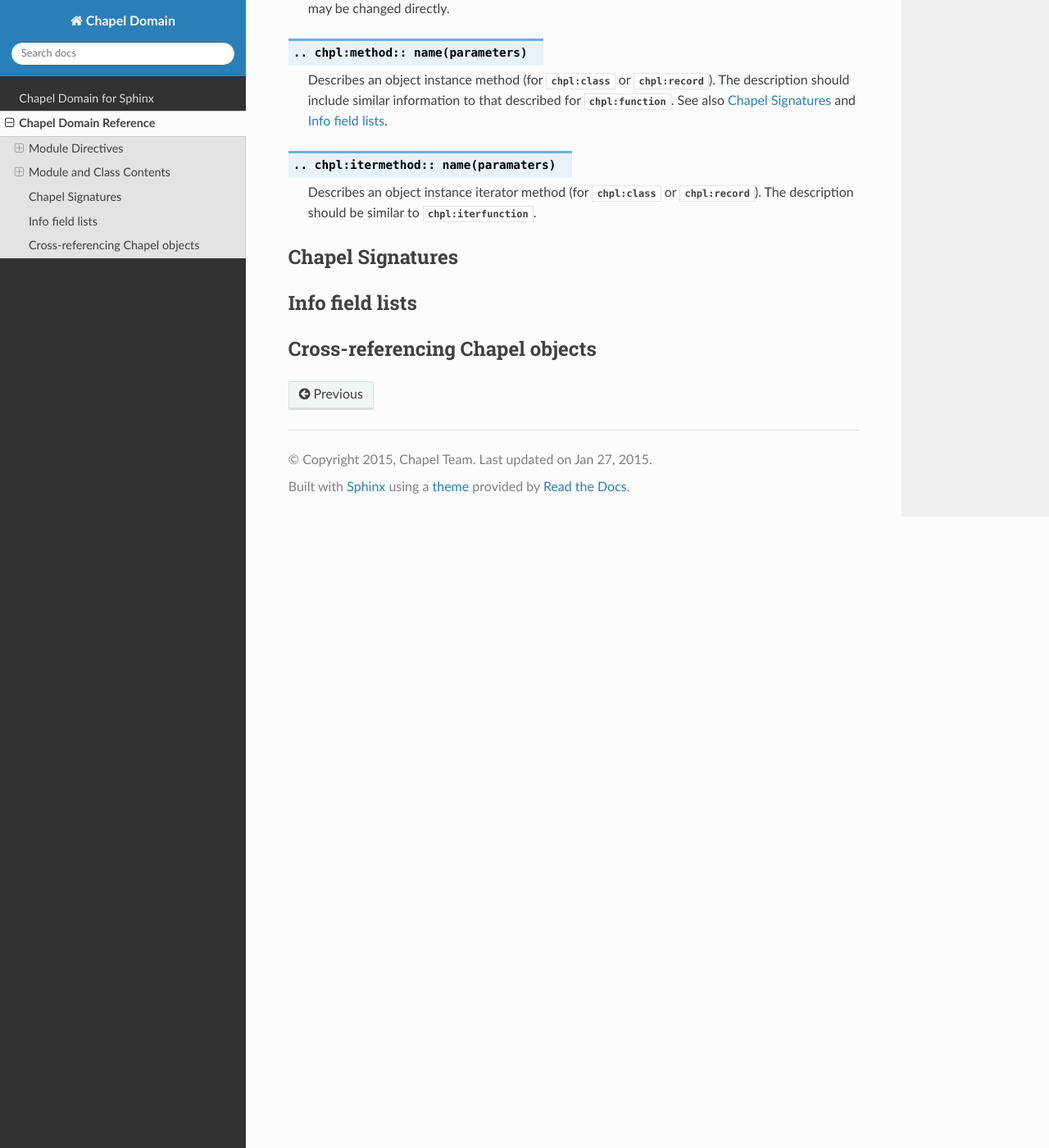
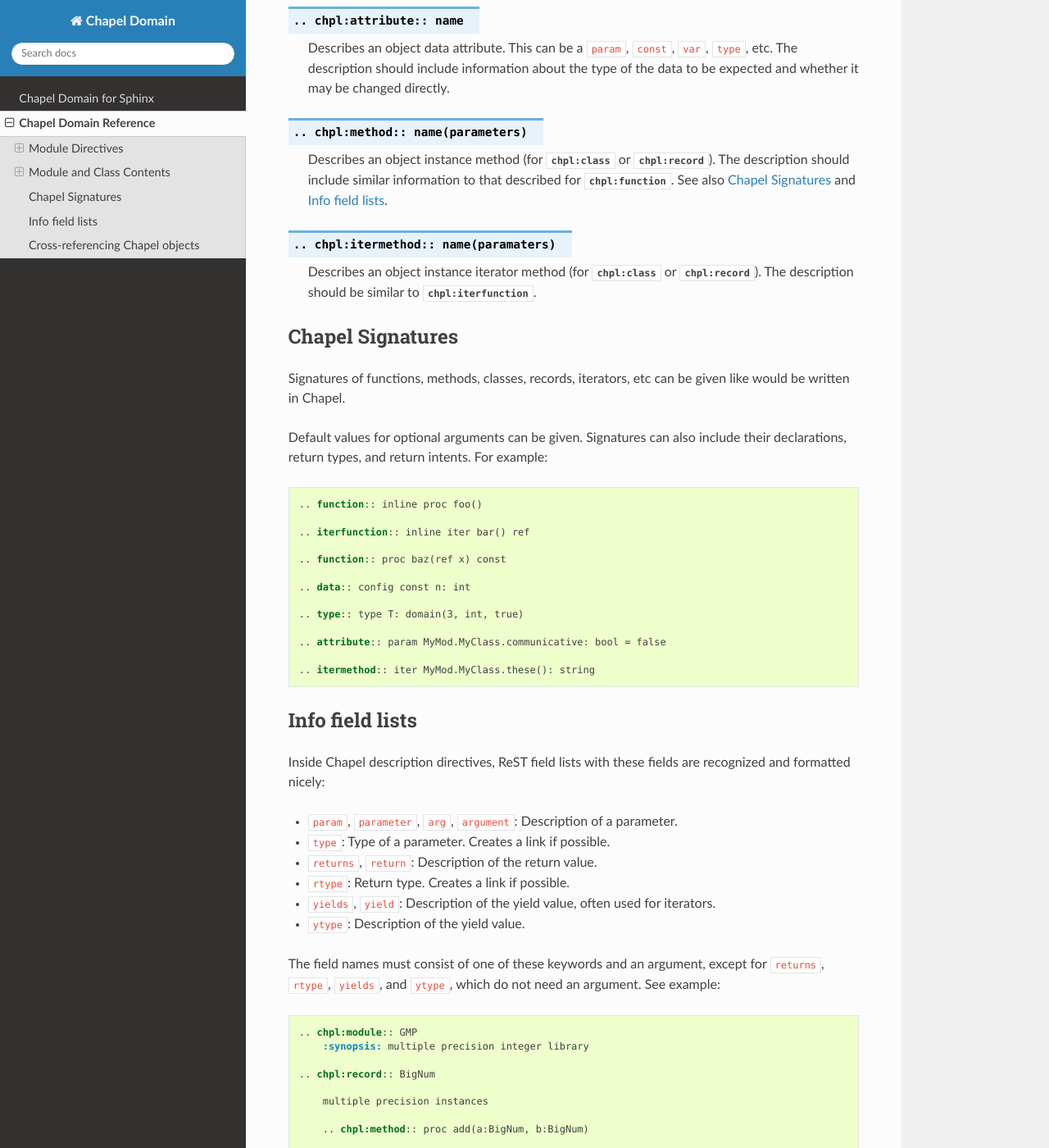
Before and after one commit to chapel-lang/sphinxcontrib-chapeldomain, a Sphinx documentation site: the page built from docs/reference.rst, in a window 1280 px wide and 1400 px high, scrolled down 2300 px. Shown: the whole window at 82% size. Built offline with Sphinx 7.4.7 and the Read the Docs theme 2.0.0, drawn with Linux system fonts in a browser that asks for light colours; pages that are not in the unit, such as notebooks, are missing from menus; the version number could not be read and is left out; some of the changed text lies outside the part shown.

Commit message:
Add signature examples, and examples of info field lists

```diff
--- a/docs/reference.rst
+++ b/docs/reference.rst
@@ -4,13 +4,14 @@ Chapel Domain Reference
 .. default-domain:: rst
 .. highlight:: rst
 
-The Chapel domain (named **chpl**) provides the directives outlined in this
+The Chapel domain (named ``chpl``) provides the directives outlined in this
 document.
 
-.. The Chapel domain is strongly influenced by the :ref:`Python domain
-   <sphinx:domains>` that comes with Sphinx. The documentation also takes cues
-   from the great documentation available on Sphinx domain support, including
-   the Python domains.
+The Chapel domain is strongly influenced by the `Python domain`_ that comes
+with Sphinx. In addition, this documentation takes cues from the documentation
+on Sphinx domain support, including Python domains.
+
+.. _Python domain: http://sphinx-doc.org/domains.html#the-python-domain
 
 Module Directives
 -----------------
@@ -138,14 +139,71 @@ The following directives are provided for module and class contents.
 Chapel Signatures
 -----------------
 
-.. FIXME: do it
+Signatures of functions, methods, classes, records, iterators, etc can be given
+like would be written in Chapel.
+
+Default values for optional arguments can be given. Signatures can also include
+their declarations, return types, and return intents. For example::
+
+    .. function:: inline proc foo()
+
+    .. iterfunction:: inline iter bar() ref
+
+    .. function:: proc baz(ref x) const
+
+    .. data:: config const n: int
+
+    .. type:: type T: domain(3, int, true)
+
+    .. attribute:: param MyMod.MyClass.communicative: bool = false
+
+    .. itermethod:: iter MyMod.MyClass.these(): string
 
 .. _info-field-lists:
 
 Info field lists
 ----------------
 
-.. FIXME: do it
+Inside Chapel description directives, ReST field lists with these fields are
+recognized and formatted nicely:
+
+* ``param``, ``parameter``, ``arg``, ``argument``: Description of a parameter.
+* ``type``: Type of a parameter. Creates a link if possible.
+* ``returns``, ``return``: Description of the return value.
+* ``rtype``: Return type. Creates a link if possible.
+* ``yields``, ``yield``: Description of the yield value, often used for
+  iterators.
+* ``ytype``: Description of the yield value.
+
+The field names must consist of one of these keywords and an argument, except
+for ``returns``, ``rtype``, ``yields``, and ``ytype``, which do not need an
+argument. See example::
+
+    .. chpl:module:: GMP
+        :synopsis: multiple precision integer library
+
+    .. chpl:record:: BigNum
+
+        multiple precision instances
+
+        .. chpl:method:: proc add(a:BigNum, b:BigNum)
+
+            Add two big ints, ``a`` and ``b``, and store the result in ``this``
+            instance.
+
+            :arg a: BigNum to be added
+            :type a: BigNum
+
+            :arg BigNum b: BigNum to be added
+
+            :returns: nothing, result is stored in current instance
+
+        .. chpl:itermethod:: iter these() ref
+
+            Arbitrary iterator that returns individual digits of this instance.
+
+            :ytype: reference
+            :yields: reference to each individual digit of BigNum
 
 .. _chapel-roles:
 
```
